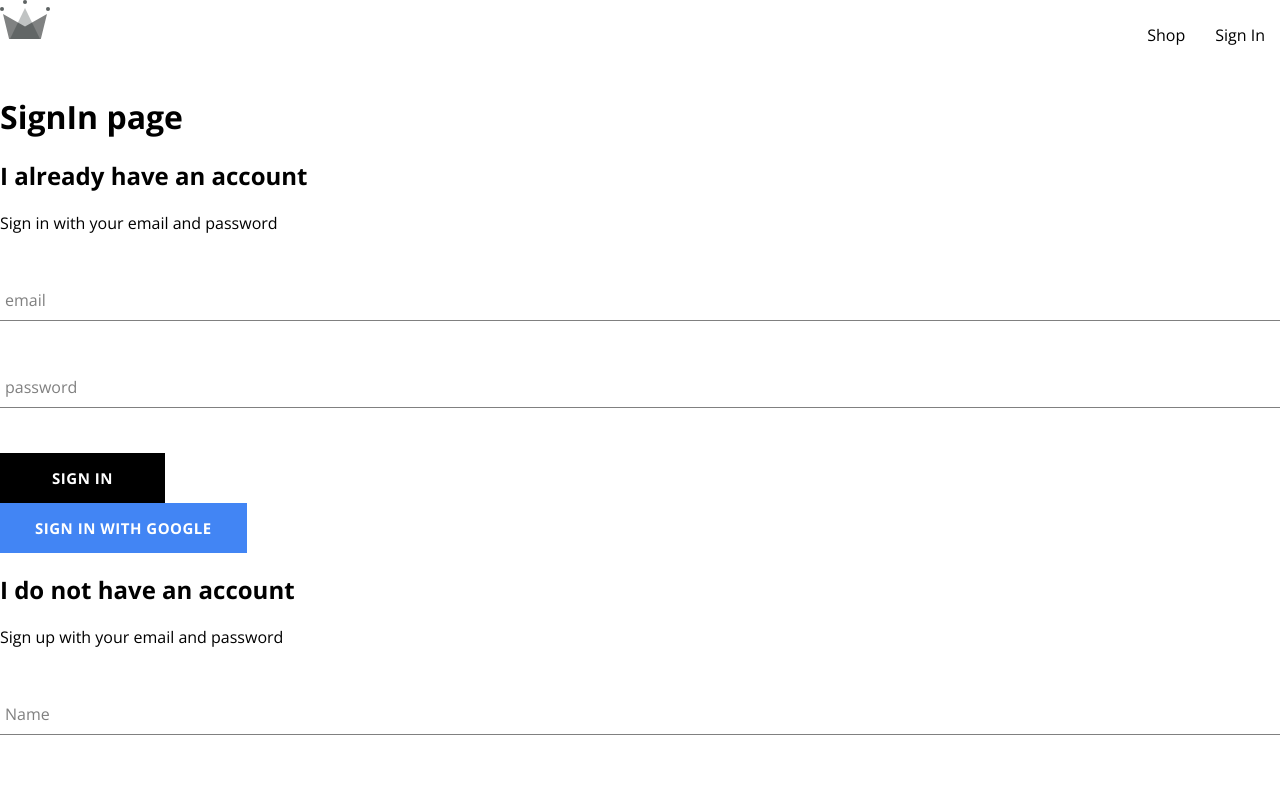
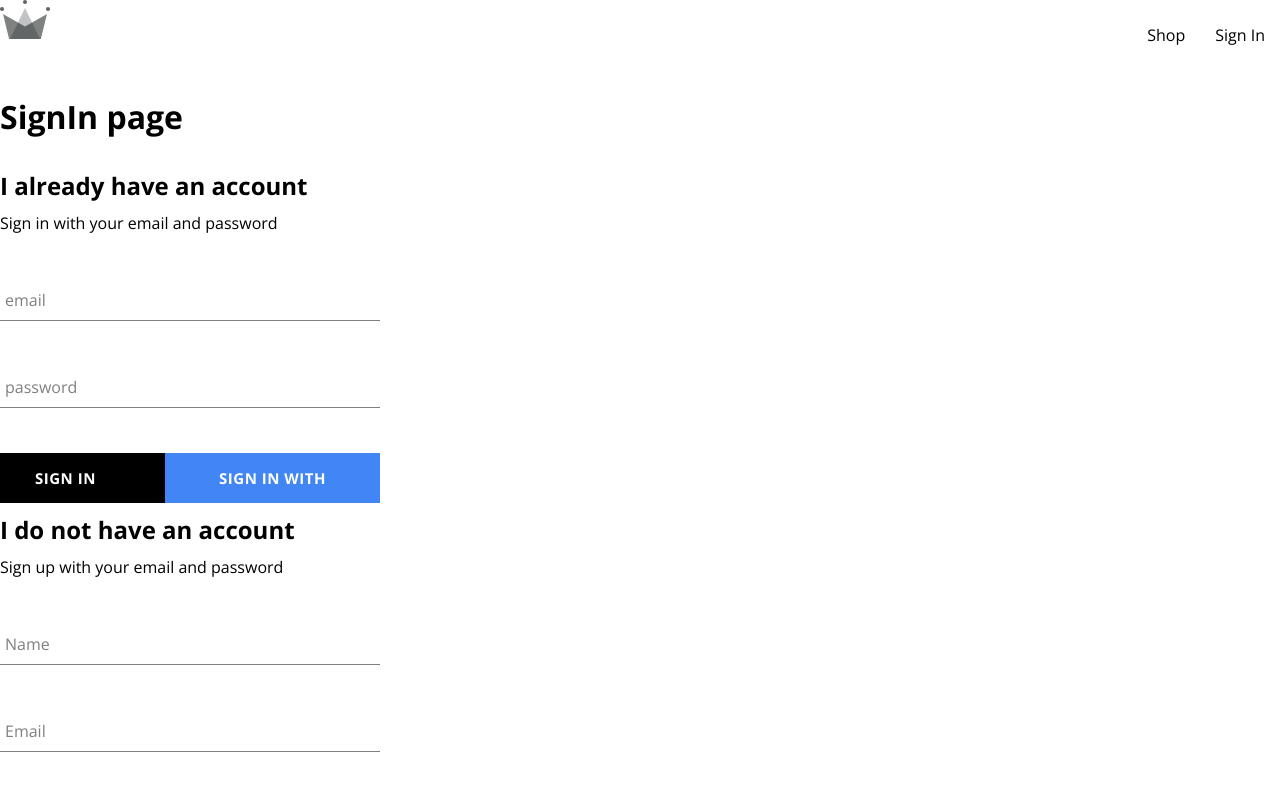
Before and after one commit to RyadC/crown-clothing, a React (Create React App) app: page /sign-in in a window 1280 px wide. Shown: the top 792 px of the page. Built offline with nearby package versions, Linux system fonts and the light colour scheme.

Commit message:
:sparkles: feat(sign): add signin with email and password

```diff
--- a/src/components/sign-in-form/sign-in-form.component.jsx
+++ b/src/components/sign-in-form/sign-in-form.component.jsx
@@ -7,6 +7,7 @@ import {
 } from "../../utils/firebase/firebase.utils.js";
 import FormInput from "../form-input/form-input.component";
 import Button from "../button/button.component.jsx";
+import "./sign-in.styles.scss";
 
 const defaultFormFields = {
   email: "",
@@ -31,14 +32,33 @@ const SignInForm = () => {
   const handleSubmit = async (e) => {
     e.preventDefault();
 
-    const { user } = await signInAuthUserWithEmailAndPassword(email, password);
-    const userDocRefInst = createUserDocumentFromAuth(user);
+    try {
+      const { user } = await signInAuthUserWithEmailAndPassword(
+        email,
+        password
+      );
+      const userDocRefInst = createUserDocumentFromAuth(user);
 
-    console.log(userDocRefInst);
+      console.log(userDocRefInst);
+    } catch (err) {
+      switch (err.code) {
+        case "auth/wrong-password":
+          alert("incorrect password and for email");
+          break;
+
+        case "auth/user-not-found":
+          alert(",o user associated with this email");
+          break;
+
+        default:
+          console.error(err);
+          break;
+      }
+    }
   };
 
   return (
-    <div>
+    <div className="sign-up-container">
       <h2>I already have an account</h2>
       <span>Sign in with your email and password</span>
 
@@ -66,11 +86,13 @@ const SignInForm = () => {
             required: true,
           }}
         />
-        <Button>Sign In</Button>
+        <div className="buttons-container">
+          <Button type="submit">Sign In</Button>
+          <Button type="button" onClick={signInWithGoogle} buttonType="google">
+            Sign In with Google
+          </Button>
+        </div>
       </form>
-      <Button onClick={signInWithGoogle} buttonType="google">
-        Sign In with Google
-      </Button>
     </div>
   );
 };
--- /dev/null
+++ b/src/components/sign-in-form/sign-in.styles.scss
@@ -0,0 +1,4 @@
+.button-container {
+  display: flex;
+  justify-content: space-between;
+}
--- a/src/components/sign-up-form/sign-up-form.component.jsx
+++ b/src/components/sign-up-form/sign-up-form.component.jsx
@@ -5,6 +5,7 @@ import {
 } from "../../utils/firebase/firebase.utils";
 import FormInput from "../form-input/form-input.component";
 import Button from "../button/button.component";
+import "./sign-up.styles.scss";
 
 const defaultFormFields = {
   displayName: "",
--- /dev/null
+++ b/src/components/sign-up-form/sign-up.styles.scss
@@ -0,0 +1,14 @@
+.sign-up-container {
+  display: flex;
+  flex-direction: column;
+  width: 380px;
+
+  h2 {
+    margin: 10px 0;
+  }
+
+  .buttons-container {
+    display: flex;
+    justify-content: space-between;
+  }
+}
```
